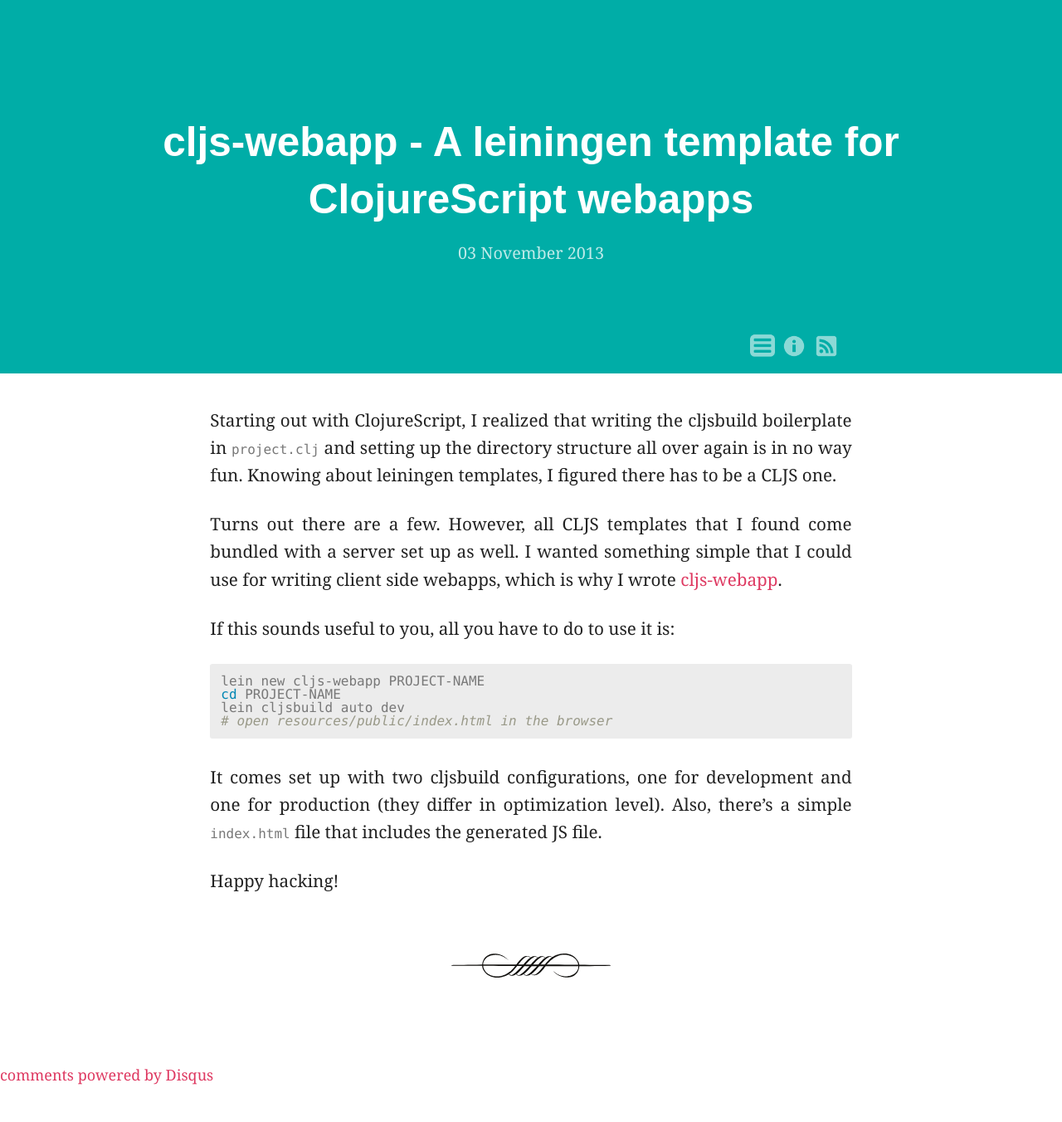
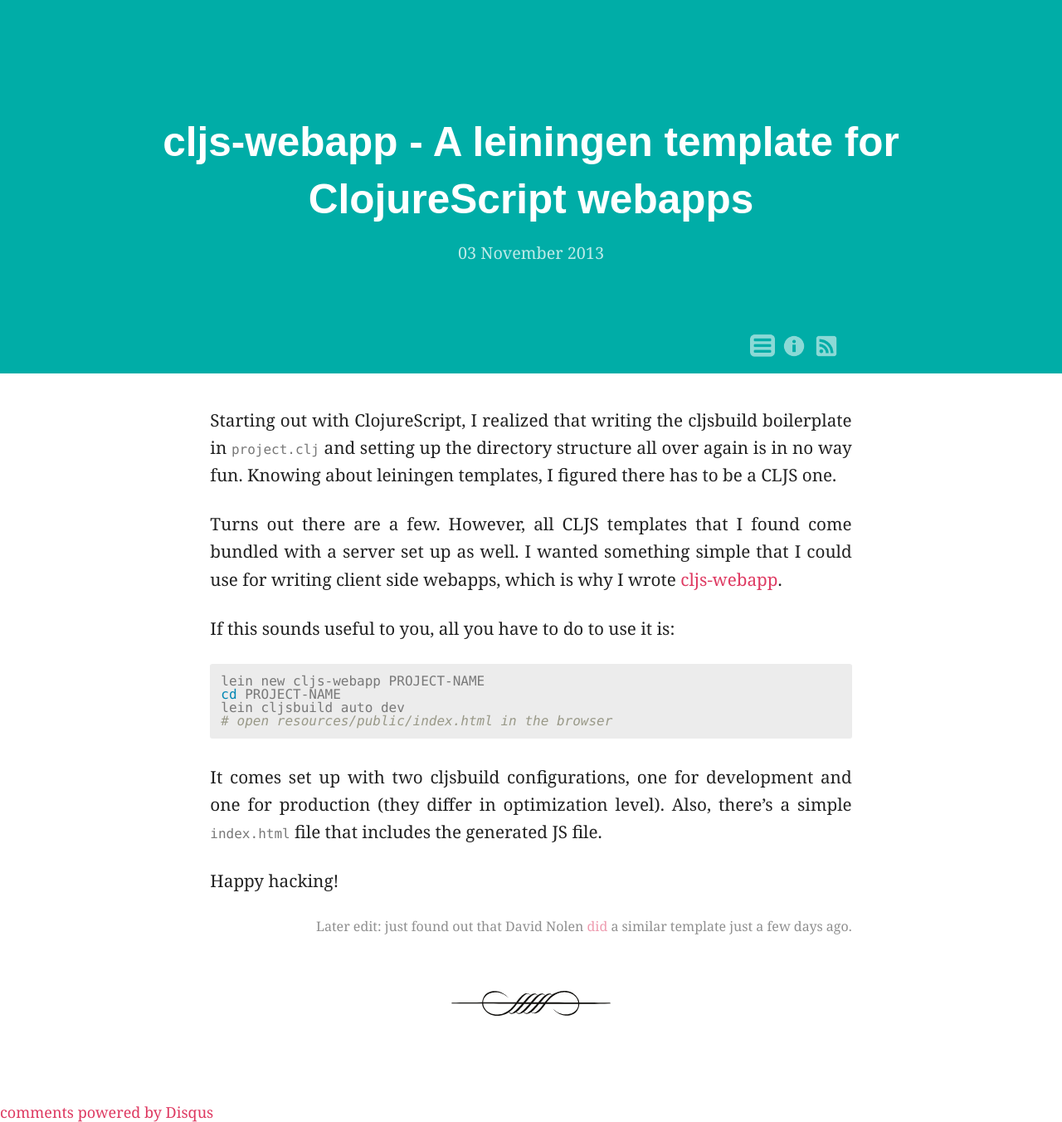
Before and after one commit to mihneadb/mihneadb.github.io, a Jekyll site: the page built from _posts/2013-11-04-cljs-webapp-a-leiningen-template-for-clojurescript-webapps.markdown, in a window 1280 px wide. Shown: the whole page at 83% size. Built offline with Jekyll 4.4.1, drawn with Linux system fonts in a browser that asks for light colours; Markdown is read by kramdown in place of the engine named in the settings; comment, search, counter and statistics services are not loaded; before the commit the page ends 1307 px from its top, so only the background shows below that.

Commit message:
mention mies

```diff
--- a/_posts/2013-11-04-cljs-webapp-a-leiningen-template-for-clojurescript-webapps.markdown
+++ b/_posts/2013-11-04-cljs-webapp-a-leiningen-template-for-clojurescript-webapps.markdown
@@ -29,3 +29,8 @@ for production (they differ in optimization level). Also, there's a simple
 `index.html` file that includes the generated JS file.
 
 Happy hacking!
+
+<p class="text-right muted noindent smaller">Later edit: just found out that
+David Nolen
+<a href="http://swannodette.github.io/2013/10/27/the-essence-of-clojurescript/">did</a>
+a similar template just a few days ago.</p>
```
